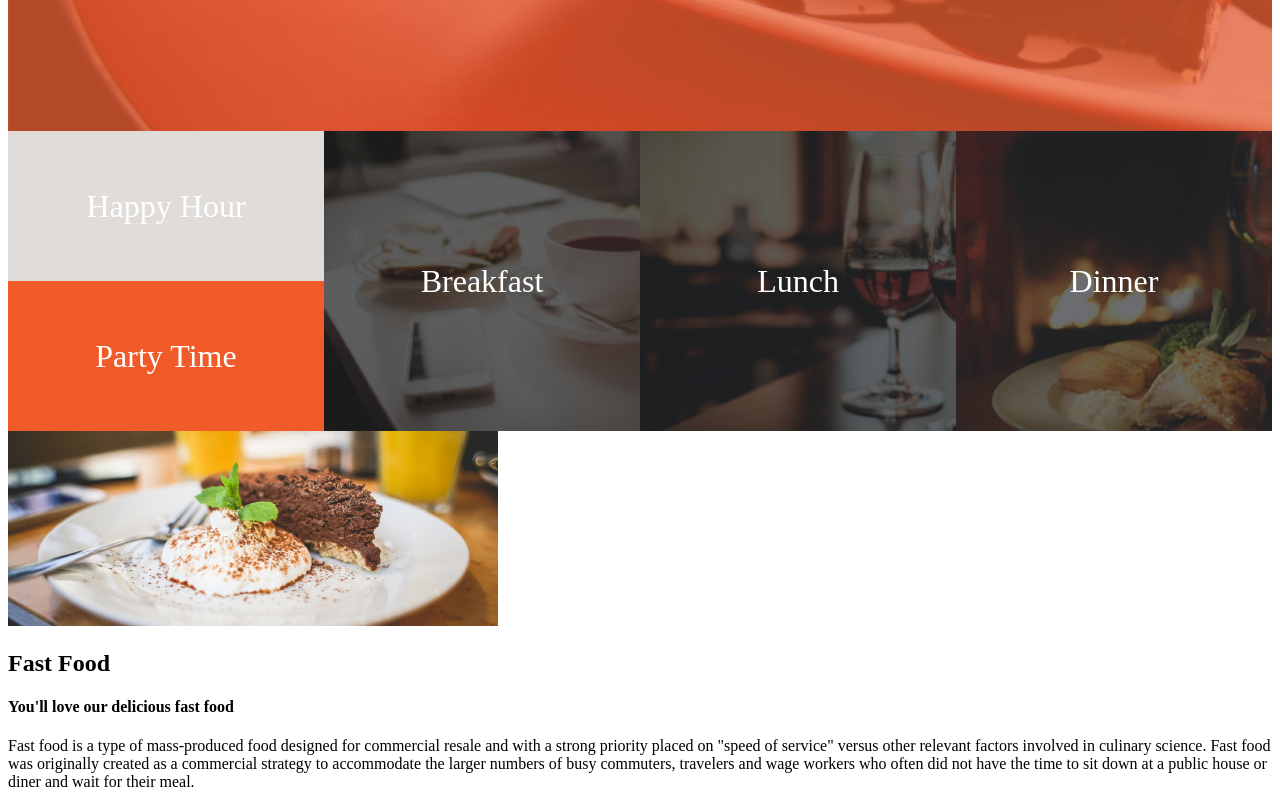
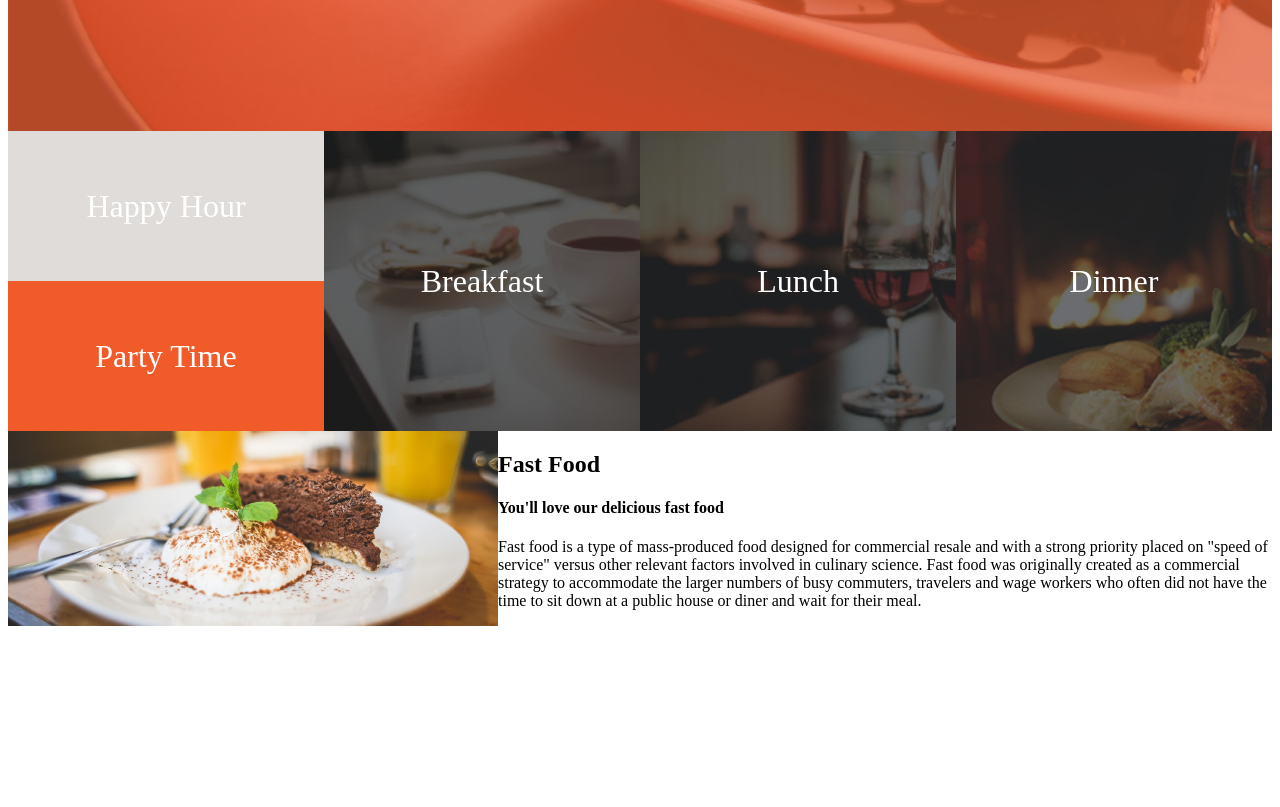
Before and after one commit to ngetichnicholas/Anitas-Kitchen, a plain HTML site: page index.html in a window 1280 px wide. Shown: the part 777-1584 px from the top of the page. After the commit the page ends 1516 px from the top, so only its background shows below. Drawn offline with Linux system fonts and the light colour scheme.

Commit message:
It will change the display of fastfood to flex row

```diff
--- a/style.css
+++ b/style.css
@@ -87,3 +87,10 @@ nav{
     font-size: 2em;
     color: white;
   }
+  #fastfood{
+    height: 300px;
+    display: flex;
+    flex-direction: row;
+    justify-content: space-between;
+    overflow: auto;
+  }
```
